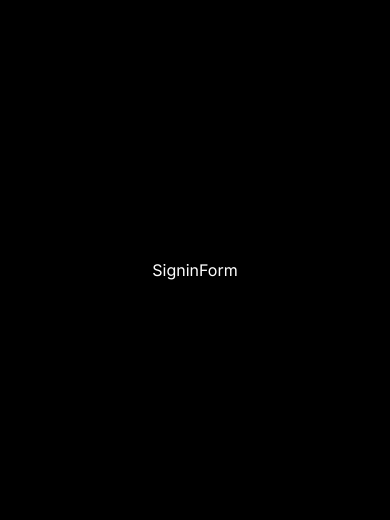
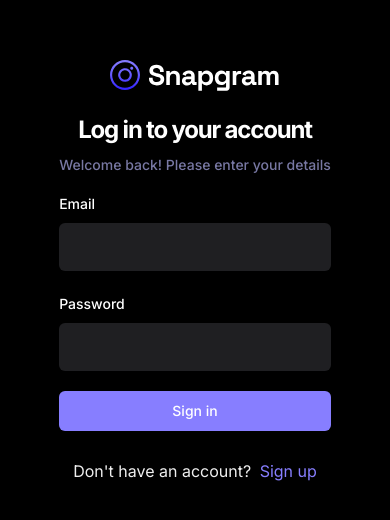
Before and after one commit to devsinghpawar/Yono, a React (Vite) app: page /sign-in in a window 390 px wide. Shown: the part 152-672 px from the top of the page. Built offline with nearby package versions, Linux system fonts and the light colour scheme; no server answers.

Commit message:
Update SigninForm

```diff
--- a/src/_Auth/forms/SigninForm.tsx
+++ b/src/_Auth/forms/SigninForm.tsx
@@ -1,7 +1,129 @@
-import React from "react";
+import { zodResolver } from "@hookform/resolvers/zod";
+import { Link, useNavigate } from "react-router-dom";
+
+import { useToast } from "@/components/ui/use-toast";
+import {
+  Form,
+  FormControl,
+  FormField,
+  FormItem,
+  FormLabel,
+  FormMessage,
+} from "@/components/ui/form";
+import { Input } from "@/components/ui/input";
+
+import { Button } from "@/components/ui/button";
+import { useForm } from "react-hook-form";
+import { SigninValidation } from "@/lib/validation";
+import { z } from "zod";
+import Loader from "@/components/shared/Loader";
+import { useSignInAccount } from "@/lib/react-query/queriesAndMutations";
+import { useUserContext } from "@/context/AuthContext";
 
 const SigninForm = () => {
-  return <div>SigninForm</div>;
+  const { toast } = useToast();
+  const navigate = useNavigate();
+  const { checkAuthUser, isLoading: isUserLoading } = useUserContext();
+
+  const { mutateAsync: signInAccount } = useSignInAccount();
+
+  // 1. Define your form.
+  const form = useForm<z.infer<typeof SigninValidation>>({
+    resolver: zodResolver(SigninValidation),
+    defaultValues: {
+      email: "",
+      password: "",
+    },
+  });
+
+  // 2. Define a submit handler.
+  async function onSubmit(values: z.infer<typeof SigninValidation>) {
+    const session = await signInAccount({
+      email: values.email,
+      password: values.password,
+    });
+
+    if (!session) {
+      return toast({ title: "Sign in failed. Please try again." });
+    }
+
+    const isLoggedIn = await checkAuthUser();
+
+    if (isLoggedIn) {
+      form.reset();
+
+      navigate("/");
+    } else {
+      return toast({ title: "Sign up failed. Please try again." });
+    }
+  }
+
+  return (
+    <Form {...form}>
+      <div className="sm:w-420 flex-center flex-col">
+        <img src="/assets/images/logo.svg" alt="logo" />
+
+        <h2 className="h3-bold md:h2-bold pt-5 sm:pt-12">
+          {" "}
+          Log in to your account
+        </h2>
+        <p className="text-light-3 small-medium md:base-regular mt-2">
+          Welcome back! Please enter your details
+        </p>
+
+        <form
+          onSubmit={form.handleSubmit(onSubmit)}
+          className="flex flex-col gap-5 w-full mt-4"
+        >
+          <FormField
+            control={form.control}
+            name="email"
+            render={({ field }) => (
+              <FormItem>
+                <FormLabel>Email</FormLabel>
+                <FormControl>
+                  <Input type="email" className="shad-input" {...field} />
+                </FormControl>
+                <FormMessage />
+              </FormItem>
+            )}
+          />
+          <FormField
+            control={form.control}
+            name="password"
+            render={({ field }) => (
+              <FormItem>
+                <FormLabel>Password</FormLabel>
+                <FormControl>
+                  <Input type="password" className="shad-input" {...field} />
+                </FormControl>
+                <FormMessage />
+              </FormItem>
+            )}
+          />
+          <Button type="submit" className="shad-button_primary">
+            {isUserLoading ? (
+              <div className="flex-center gap-2">
+                <Loader />
+                Loading...
+              </div>
+            ) : (
+              "Sign in"
+            )}
+          </Button>
+          <p className="text-small-regular text-light-2 text-center mt-2">
+            Don't have an account?{" "}
+            <Link
+              to="/sign-up"
+              className="text-primary-500 text-small-semibold ml-1"
+            >
+              Sign up
+            </Link>
+          </p>
+        </form>
+      </div>
+    </Form>
+  );
 };
 
 export default SigninForm;
--- a/src/lib/validation/index.ts
+++ b/src/lib/validation/index.ts
@@ -8,3 +8,10 @@
     .string()
     .min(8, { message: "Password must be at least 8 characters." }),
 });
+
+export const SigninValidation = z.object({
+  email: z.string().email(),
+  password: z
+    .string()
+    .min(8, { message: "Password must be at least 8 characters." }),
+});
```
